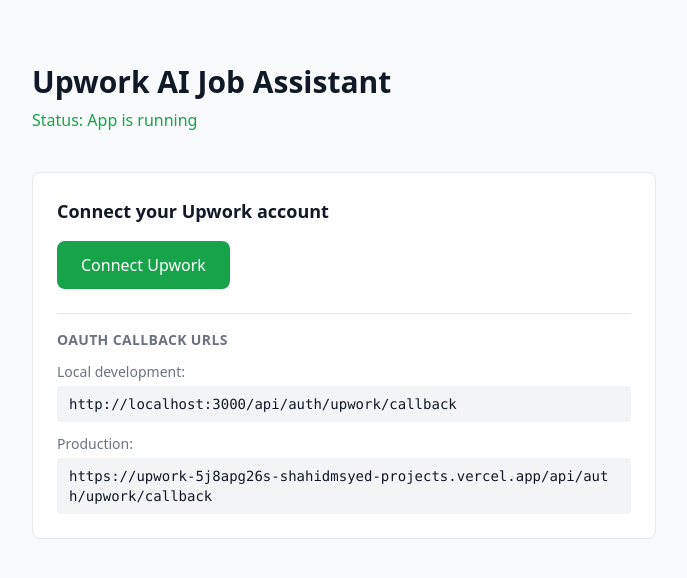
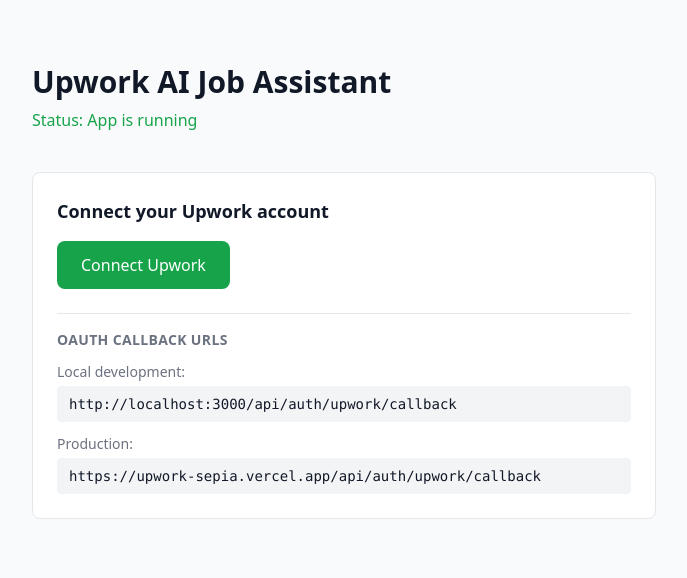
Before and after one commit to shahidla/shahid-careerhub, a Next.js app: page / in a window 1280 px wide. Shown: the top 578 px of the page, without its empty margins (296-983 px from the left). Built offline with nearby package versions, Linux system fonts and the light colour scheme.

Commit message:
Update production domain to upwork-sepia.vercel.app

```diff
--- a/src/app/page.tsx
+++ b/src/app/page.tsx
@@ -1,6 +1,6 @@
 export default function HomePage() {
   const callbackPath = '/api/auth/upwork/callback'
-  const productionCallbackUrl = `https://upwork-5j8apg26s-shahidmsyed-projects.vercel.app${callbackPath}`
+  const productionCallbackUrl = `https://upwork-sepia.vercel.app${callbackPath}`
 
   return (
     <main className="max-w-2xl mx-auto px-6 py-16">
```
Also changed, not shown: 1 other file (tests, documents, lock files or other folders).
